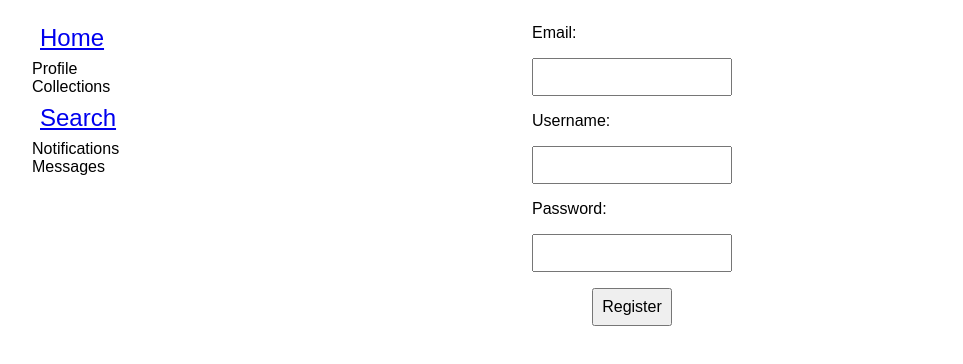
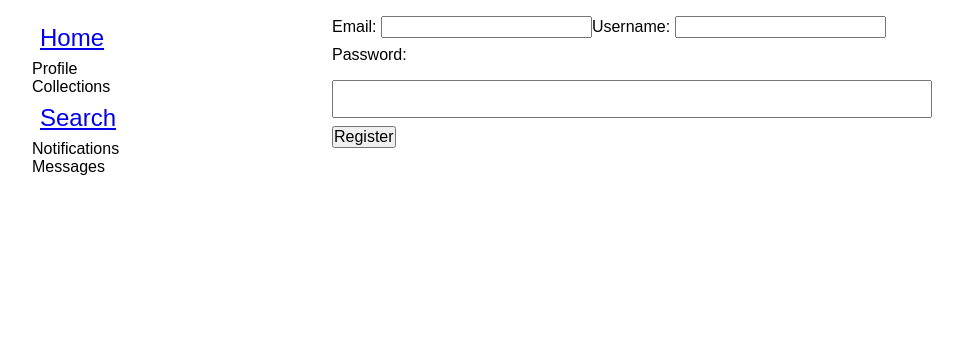
Before and after one commit to lenny-z/social-media-website, a React (Create React App) app in the folder frontend/: page /register in a window 1280 px wide. Shown: the top 364 px of the page, without its empty margins (158-1121 px from the left). Built offline with nearby package versions, Linux system fonts and the light colour scheme; no server answers.

Commit message:
Refactoring routing and css

```diff
--- a/frontend/src/App.js
+++ b/frontend/src/App.js
@@ -2,7 +2,7 @@ import React from 'react';
 import Header from './Header.js';
 import { Link } from 'react-router-dom';
 import { Outlet } from 'react-router-dom';
-import './App.css';
+import './css/App.css';
 
 export default class App extends React.Component {
 	render() {
--- a/frontend/src/Login.js
+++ b/frontend/src/Login.js
@@ -1,6 +1,7 @@
 import { useState } from 'react';
 import axios from 'axios';
 import { useNavigate, Link } from 'react-router-dom';
+import './css/Login.css';
 
 export default function Login() {
 	const [identifier, setIdentifier] = useState('');
@@ -61,7 +62,7 @@ export default function Login() {
 				type='submit'
 				value='Log In'
 			/>
-			<Link to={'register'}>Register</Link>
+			<Link to={'/register'}>Register</Link>
 		</form>
 	);
 }
--- a/frontend/src/App.css
+++ b/frontend/src/css/App.css
@@ -27,7 +27,7 @@ header {
 
 /* Login.js, Register.js */
 
-#login-form,
+/* #login-form,
 #register-form {
 	margin: auto;
 	width: var(--id-password-width);
@@ -50,7 +50,7 @@ label[for='password-input'] {
 	margin-bottom: var(--padding);
 	box-sizing: border-box;
 	/* Prevent extension past parent */
-	width: 100%;
+	/* width: 100%;
 	padding: var(--padding);
 }
 
@@ -67,7 +67,7 @@ a[href='/register'] {
 	display: block;
 	padding: var(--padding);
 	text-align: center;
-}
+} */
 
 /* Home.js */
 
--- /dev/null
+++ b/frontend/src/css/Login.css
@@ -0,0 +1,34 @@
+#login-form{
+	margin: auto;
+	width: var(--id-password-width);
+}
+
+label[for='identifier-input'],
+label[for='password-input'] {
+	display: block;
+	padding-top: var(--padding);
+	padding-bottom: var(--padding);
+}
+
+#identifier-input,
+#password-input {
+	margin-top: var(--padding);
+	margin-bottom: var(--padding);
+	box-sizing: border-box; /* Prevent extension past parent */
+	width: 100%;
+	padding: var(--padding);
+}
+
+input[value='Log In'] {
+	display: block;
+	margin: auto;
+	margin-top: var(--padding);
+	margin-bottom: var(--padding);
+	padding: var(--padding);
+}
+
+a[href='/register'] {
+	display: block;
+	padding: var(--padding);
+	text-align: center;
+}
```
Also changed, not shown: frontend/src/Search.js (+1 -12 lines), frontend/src/index.js (+9 -4 lines).
